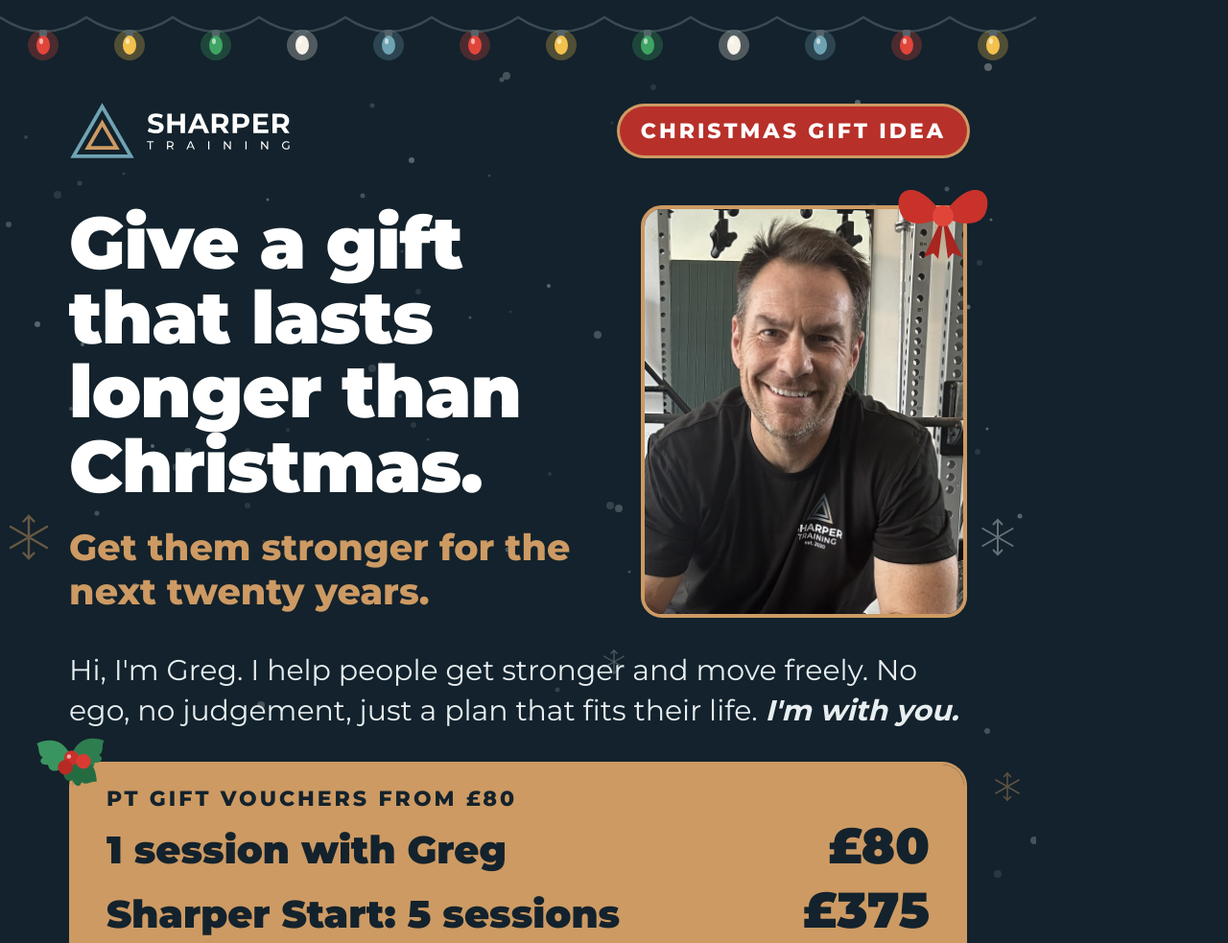
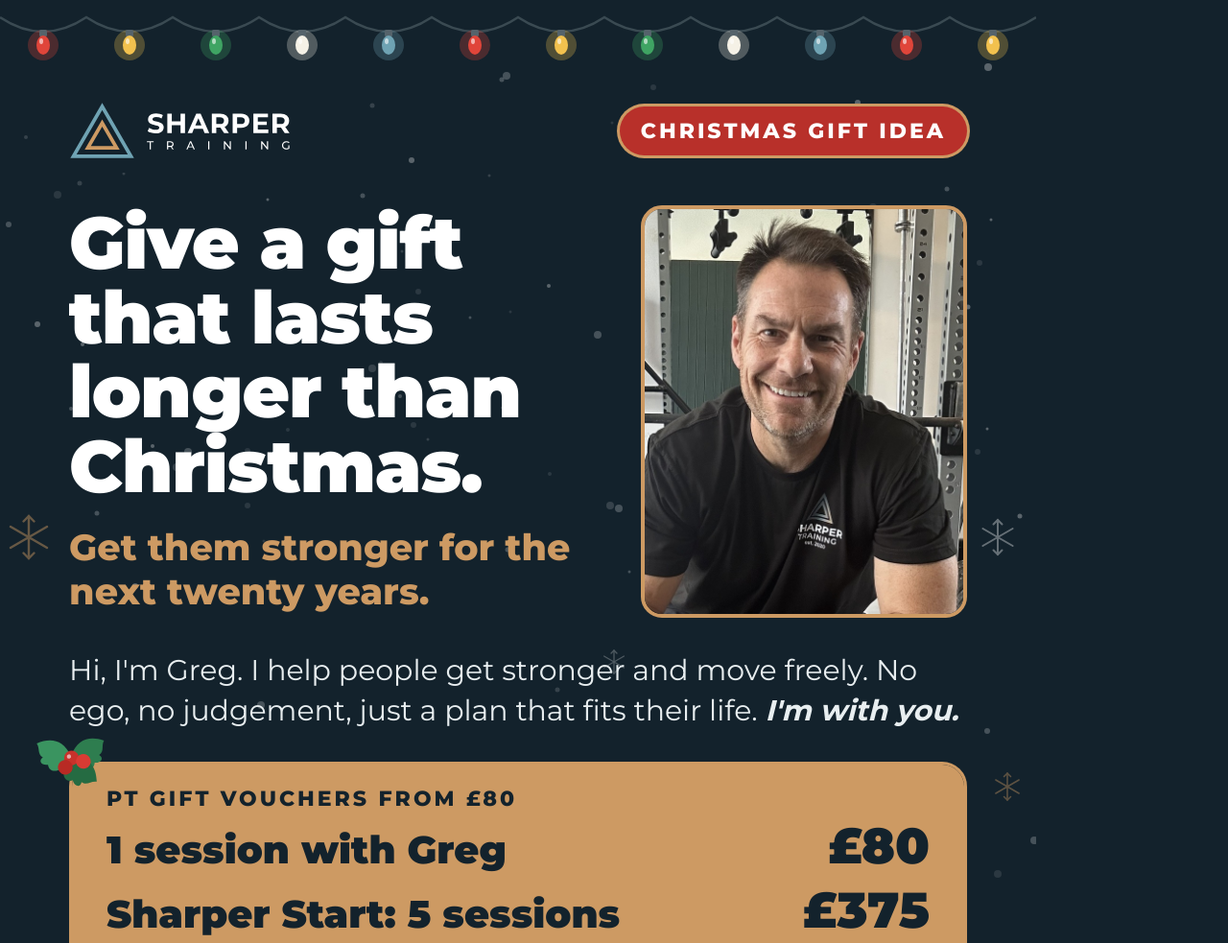
Before and after one commit to gregorysharpe15-boop/future-proof-score, a plain HTML site: page content/whatsapp/christmas-whatsapp.html in a window 1280 px wide. Shown: the top 983 px of the page at 96% size. Drawn offline with Linux system fonts and the light colour scheme; files whose address does not match are found by name.

Commit message:
Christmas WhatsApp flyer: remove bow
Co-Authored-By: Claude Opus 5.5 <noreply@anthropic.com>
Claude-Session: https://claude.ai/code/session_015ohGiquHC4EiGeWSw1qs9z

```diff
--- a/content/whatsapp/christmas-whatsapp.html
+++ b/content/whatsapp/christmas-whatsapp.html
@@ -29,7 +29,7 @@ h2{color:#CD9A63;font-weight:800;font-size:38px;line-height:1.2;margin-top:24px}
  <div class="top"><img class="logo" src="../../brand/svg/sharper-training-logo-horizontal-dark.svg"><div class="tag">CHRISTMAS GIFT IDEA</div></div>
  <div class="row">
   <div><h1>Give a gift that lasts longer than Christmas.</h1><h2>Get them stronger for the next twenty years.</h2></div>
-  <div style="position:relative;flex:none"><img class="photo" src="christmas-photo.jpg"><svg style="position:absolute;top:-34px;right:-30px" width="110" height="90" viewBox="0 0 110 90"><path d="M55,45 C30,5 2,15 10,40 C15,58 40,55 55,45Z" fill="#C8322B"/><path d="M55,45 C80,5 108,15 100,40 C95,58 70,55 55,45Z" fill="#C8322B"/><path d="M55,45 L35,88 L45,84 L50,90 L55,50Z M55,45 L75,88 L65,84 L60,90 L55,50Z" fill="#A82520"/><circle cx="55" cy="45" r="11" fill="#E0453A"/></svg></div>
+  <div style="position:relative;flex:none"><img class="photo" src="christmas-photo.jpg"></div>
  </div>
  <p class="intro">Hi, I'm Greg. I help people get stronger and move freely. No ego, no judgement, just a plan that fits their&nbsp;life. <b>I'm&nbsp;with&nbsp;you.</b></p>
  <div class="box" style="position:relative"><svg style="position:absolute;top:-44px;left:-46px;z-index:2" width="90" height="70" viewBox="-45 -35 90 70"><g transform="translate(0,0) rotate(-15) scale(1.1)"><path d="M0,0 C10,-14 22,-14 34,-6 C30,-2 32,4 26,6 C30,10 26,14 20,12 C18,18 12,18 8,14 C4,16 0,10 0,0Z" fill="#2E7D4F"/><path d="M0,0 C10,-14 22,-14 34,-6 C30,-2 32,4 26,6 C30,10 26,14 20,12 C18,18 12,18 8,14 C4,16 0,10 0,0Z" fill="#3A9460" transform="scale(-1,1) rotate(-25)"/><path d="M0,0 C10,-14 22,-14 34,-6 C30,-2 32,4 26,6 C30,10 26,14 20,12 C18,18 12,18 8,14 C4,16 0,10 0,0Z" fill="#256B42" transform="rotate(70)"/><circle cx="0" cy="2" r="7" fill="#C8322B"/><circle cx="10" cy="8" r="7" fill="#D93B33"/><circle cx="-8" cy="9" r="7" fill="#B82A24"/><circle cx="-2" cy="0" r="2" fill="#fff" opacity=".6"/></g></svg>
```
Also changed, not shown: content/whatsapp/Sharper-Training-Christmas-WhatsApp.jpg.
